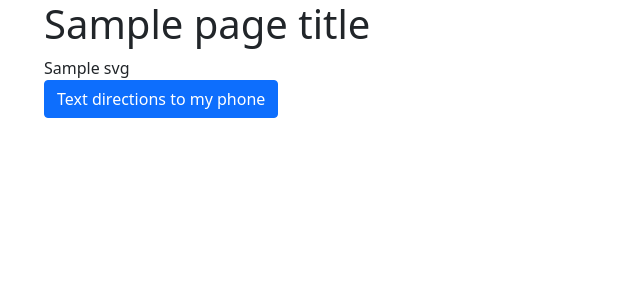
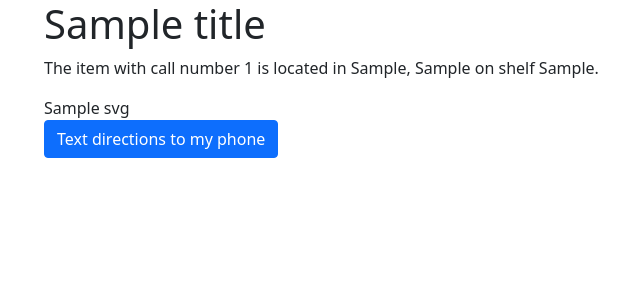
Before and after one commit to BCLibraries/locate, a Symfony app: template templates/map/index.html.twig in a window 1280 px wide. Shown: the top 300 px of the page, without its empty margins (38-678 px from the left). Run offline with Twig, Linux system fonts and the light colour scheme; the template is opened without the code that fills it: most values are stand-ins (such as "Sample title", 1, 10 or a date in 2020); some libraries are stand-ins or nearby versions.

Commit message:
Better formatting

```diff
--- a/assets/js/app.js
+++ b/assets/js/app.js
@@ -46,7 +46,7 @@ function placeIndicator(data) {
     ['up', 'down', 'left', 'right'].some(type => {
         const match = d3.select(`use[data-${type}="${shelfCode}"]`);
         if (!match.empty()) {
-            paintIndicator(match);
+            paintIndicator(match, shelfCode);
             return true; // If we've matched, return true to break out of some() loop.
         }
     });
@@ -57,11 +57,11 @@ function placeIndicator(data) {
  *
  * @param matchingNode
  */
-function paintIndicator(matchingNode) {
+function paintIndicator(matchingNode, shelfCode) {
 
     // Get the point to center the indicator at.
     const shelf = new Shelf(matchingNode);
-    const indicatorCoords = shelf.findMarkerPoint(matchingNode);
+    const indicatorCoords = shelf.findMarkerPoint(shelfCode);
 
     // Draw the indicator.
     d3.select("#map svg").append('use')
--- a/src/Controller/MapController.php
+++ b/src/Controller/MapController.php
@@ -42,11 +42,15 @@ class MapController extends AbstractController
         $normalized_call_number = $this->normalizer->normalize($call_number);
         $shelf = $this->shelf_repository->findOneByLibraryAndCallNumber($library_code, $normalized_call_number);
         $map = $shelf->getMap();
+        $library = $map->getLibrary();
 
         $page_title = $this->buildPageTitle($map);
 
         return $this->render('map/index.html.twig', [
             'library_code' => $library_code,
+            'library_display' => $library->getLabel(),
+            'map_display' => $map->getLabel(),
+            'shelf_display' => $shelf->getCode(),
             'call_number' => $call_number,
             'title' => $title,
             'svg' => $this->map_file_reader->readSvg($map)->asXML(),
--- a/templates/base.html.twig
+++ b/templates/base.html.twig
@@ -8,7 +8,7 @@
           integrity="sha384-KyZXEAg3QhqLMpG8r+8fhAXLRk2vvoC2f3B09zVXn8CA5QIVfZOJ3BCsw2P0p/We" crossorigin="anonymous">
     <link rel="preconnect" href="https://fonts.googleapis.com">
     <link rel="preconnect" href="https://fonts.gstatic.com" crossorigin>
-    <link href="https://fonts.googleapis.com/css2?family=Source+Sans+Pro:wght@300;400&display=swap" rel="stylesheet">
+    <link href="https://fonts.googleapis.com/css2?family=Source+Sans+Pro:wght@300;400;600&display=swap" rel="stylesheet">
 
     <script>
         const shelfRoute = "{{ path('shelf') | escape('js') }}";
--- a/templates/map/index.html.twig
+++ b/templates/map/index.html.twig
@@ -1,14 +1,30 @@
 {% extends 'base.html.twig' %}
 
 {% block body %}
-    <h1 class="header">{{ page_title }}</h1>
-    <div class="main-body">
-        <div class="map" id="map">{{ svg | raw }}</div>
-        <div class="control-panel">
+    <div class="row">
+        <h1 class="header col-md-12">{{ title }}</h1>
+        <div class="holder">
+            <p class="col-md-9">The item with call number
+                <span class="callno-map__call-number">{{ call_number }}</span>
+                is located in <span class="callno-map__library-name">{{ library_display }}</span>,
+                <span class="callno-map__library-location">{{ map_display }}</span>
+                on shelf <span class="callno-map__shelf-num">{{ shelf_display }}.</span>
+            </p>
+        </div>
+    </div>
+
+    <div class="row">
+        <div class="map col-md-12" id="map">{{ svg | raw }}</div>
+    </div>
+
+    <div class="row">
+        <div class="control-panel col-md-12">
             <!-- Button trigger modal -->
             <button type="button" class="btn btn-primary" data-bs-toggle="modal" data-bs-target="#exampleModal">
                 Text directions to my phone
             </button>
+        </div>
+    </div>
 
     <!-- Modal -->
     <div class="modal fade" id="exampleModal" tabindex="-1" aria-labelledby="exampleModalLabel"
@@ -25,8 +41,8 @@
                             <label for="phone" class="form-label">Phone number</label>
                             <div class="sms-form__input-row">
                                 <input type="hidden" name="title" value="{{ title }}"/>
-                                        <input type="hidden" name="call_number" value="{{ call_number }}" />
-                                        <input type="hidden" name="library" value="{{ library_code }}" />
+                                <input type="hidden" name="call_number" value="{{ call_number }}"/>
+                                <input type="hidden" name="library" value="{{ library_code }}"/>
 
                                 <input type="tel" id="phone" name="phone"
                                        class="form-control sms-form__input"
@@ -46,6 +62,4 @@
             </div>
         </div>
     </div>
-        </div>
-    </div>
 {% endblock %}
```
Also changed, not shown: assets/css/app.css (+35 -6 lines), assets/js/Shelf.js (+16 -8 lines), maps/onl/onl-floor-3.svg, maps/onl/onl-floor-4-north.svg, maps/onl/onl-floor-4-south.svg, maps/onl/onl-floor-5.svg. Lines whose indentation alone changed are shown as unchanged.
